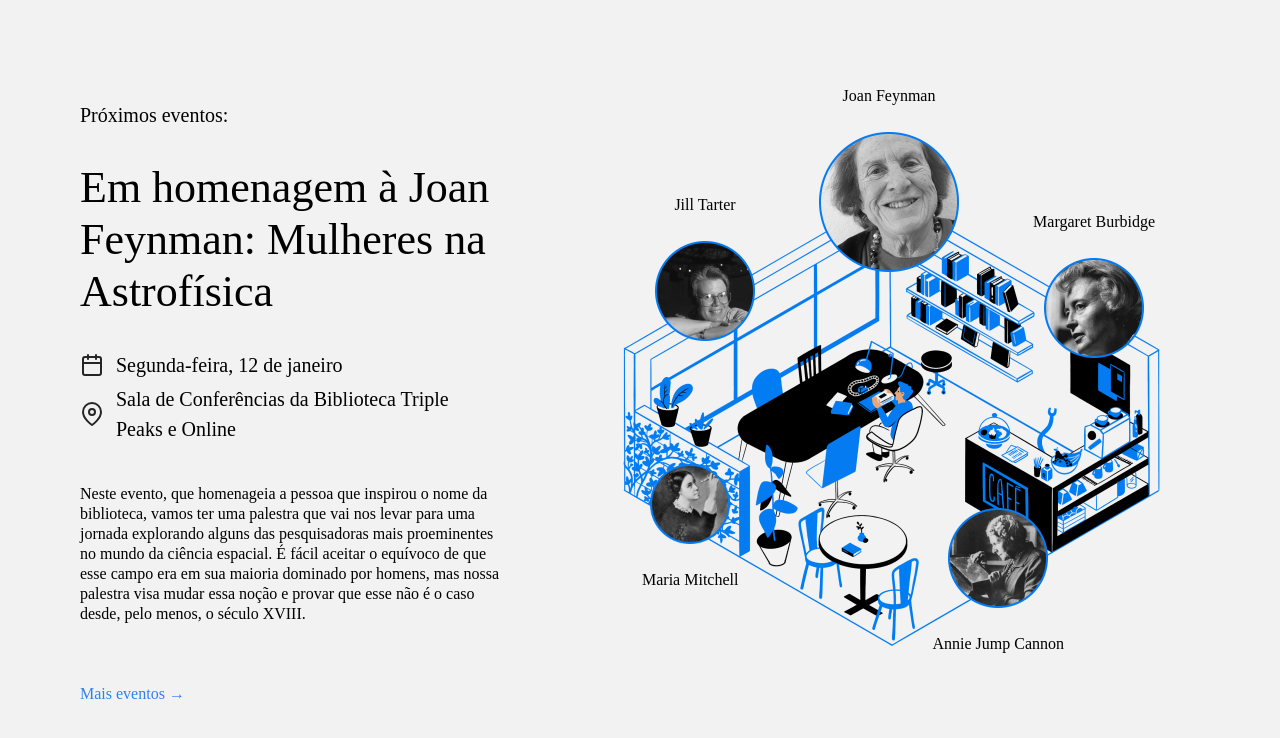
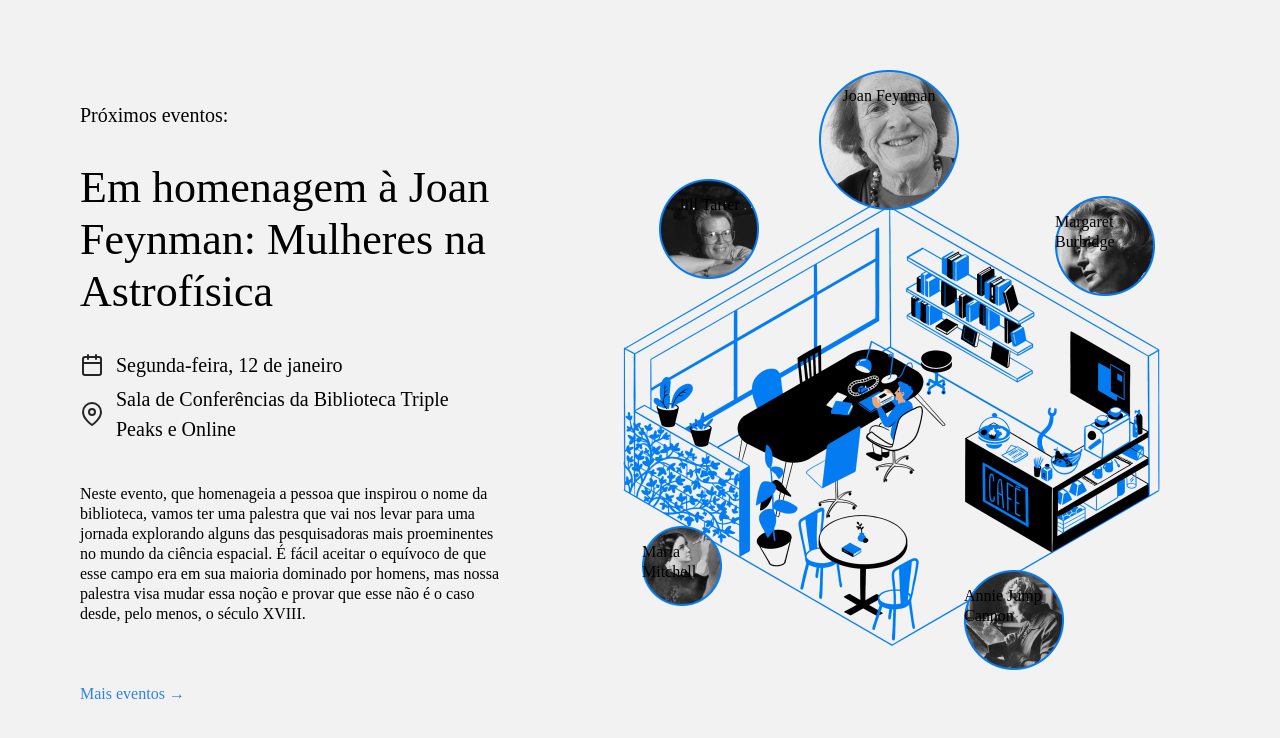
Before and after one commit to Scot1995/web_project_library_pt, a plain HTML site: page index.html in a window 1280 px wide. Shown: the part 2094-2832 px from the top of the page. Drawn offline with Linux system fonts and the light colour scheme.

Commit message:
Nova atualização do projeto

```diff
--- a/index.html
+++ b/index.html
@@ -170,7 +170,7 @@
           <div class="events__cover">
             <img src="./images/cafe.png" alt="cafe" class="events__image" />
             <div class="person person_name_feynman">
-              <p class="person_caption">Joan Feynman</p>
+              <p class="person person_caption">Joan Feynman</p>
               <img
                 class="person__image person__image_size_l"
                 src="./images/person_feynman.png"
@@ -178,7 +178,7 @@
               />
             </div>
             <div class="person person_name_burbidge">
-              <p class="person_caption">Margaret Burbidge</p>
+              <p class="person person_caption">Margaret Burbidge</p>
               <img
                 class="person__image person__image_size_m"
                 alt="Margaret"
@@ -186,7 +186,7 @@
               />
             </div>
             <div class="person person_name_tarter">
-              <p class="person_caption">Jill Tarter</p>
+              <p class="person person_caption">Jill Tarter</p>
               <img
                 class="person__image person__image_size_m"
                 alt="Jill"
@@ -199,7 +199,7 @@
                 alt="Maria"
                 src="./images/person_mitchell.png"
               />
-              <p class="person_caption">Maria Mitchell</p>
+              <p class="person person_caption">Maria Mitchell</p>
             </div>
             <div class="person person_name_cannon">
               <img
@@ -207,7 +207,7 @@
                 alt="Annie"
                 src="./images/person_cannon.png"
               />
-              <p class="person_caption">Annie Jump Cannon</p>
+              <p class="person person_caption">Annie Jump Cannon</p>
             </div>
           </div>
         </section>
--- a/styles/style.css
+++ b/styles/style.css
@@ -267,7 +267,7 @@
 
 .person_name_tarter {
   top: 79px;
-  left: 155px;
+  left: 159px;
 }
 
 .person__image {
```
